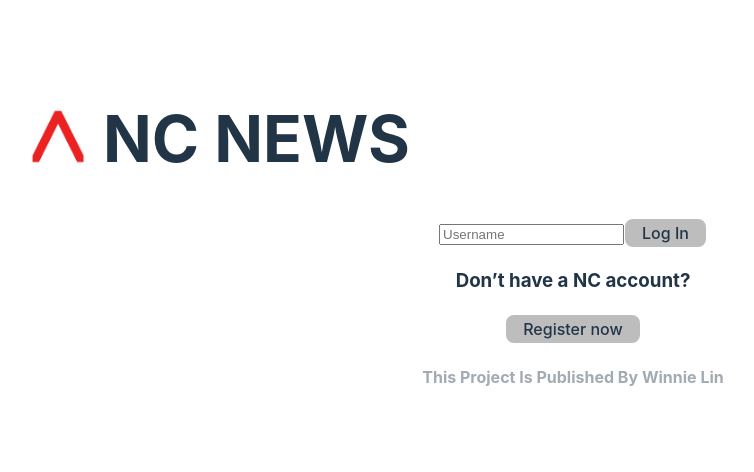
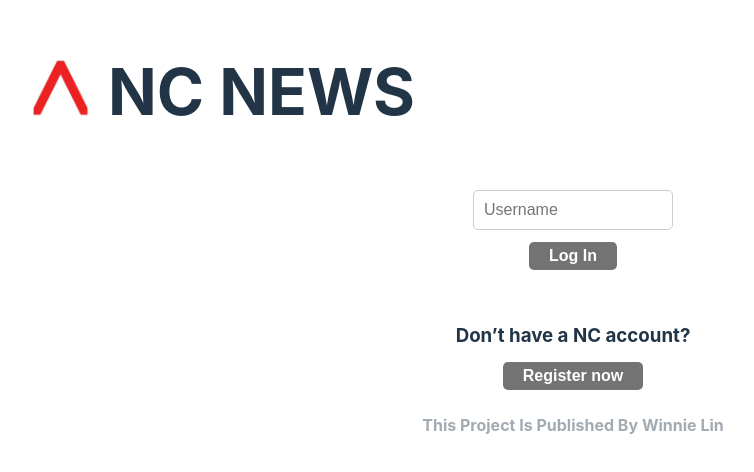
Before and after one commit to WinnieLamS/winnie-fe-nc-news, a React (Vite) app: page /log_in in a window 1280 px wide. Shown: the part 164-636 px from the top of the page, without its empty margins (67-821 px from the left). Built offline with nearby package versions, Linux system fonts and the light colour scheme.

Commit message:
improve LogIn.css"

```diff
--- a/src/App.css
+++ b/src/App.css
@@ -95,20 +95,6 @@ footer {
   height: 5em;
 }
 
-.comment_form button {
-  align-self: center;
-  padding: 10px 20px;
-  border: none;
-  border-radius: 5px;
-  background-color: #2b5886;
-  color: white;
-  cursor: pointer;
-}
-
-.comment_form button:hover {
-  background-color: #0056b3;
-}
-
 .comment_section {
   border: 1px solid #ccc;
   padding: 10px;
--- a/src/Components/Home.jsx
+++ b/src/Components/Home.jsx
@@ -30,13 +30,13 @@ export const Home = () => {
                         </section>
                     ) : (
                         <section>
-                            <button
+                            <h3
                                 type="button"
                                 onClick={() => navigate("/user")}
                                 className="username_button"
                             >
-                                Hello {user.username}!
-                            </button>
+                                Hello {user.username}
+                            </h3>
                         </section>
                     )}
                 </div>
--- a/src/Components/LowerComponenets/CommentSection.jsx
+++ b/src/Components/LowerComponenets/CommentSection.jsx
@@ -67,9 +67,9 @@ export const CommentSection = ({ article, setArticle }) => {
         <>
             {user.username ? (
                 <form className="comment_form" onSubmit={handleCommentSubmit}>
-                    <button type="button" onClick={() => navigate("/user")} className="username_button">
+                    <h3 type="button" onClick={() => navigate("/user")} className="username_button">
                         {user.username}
-                    </button>
+                    </h3>
                     <textarea
                         className="comment_input"
                         placeholder="Write a comment..."
@@ -85,13 +85,10 @@ export const CommentSection = ({ article, setArticle }) => {
                         <button type="button" onClick={() => navigate("/log_in", { state: { from: location } })}>
                             Log In
                         </button>
-                        <button type="button" onClick={() => navigate("/sign_up", { state: { from: location } })}>
-                            Sign Up
-                        </button>
                     </section>
                     <textarea
                         className="comment_input"
-                        placeholder="If you want to write a comment, please log in first."
+                        placeholder="Please log in first."
                         value={newComment}
                         onChange={(e) => setNewComment(e.target.value)}
                         required
--- a/src/Components/LowerComponenets/LogIn.jsx
+++ b/src/Components/LowerComponenets/LogIn.jsx
@@ -5,6 +5,7 @@ import { UserContext } from "../../contexts/UserContext";
 import { ErrorContext } from "../../contexts/ErrorContext";
 import { Error } from "./Error";
 import { Loading } from "./Loading";
+import "../../css/LogIn.css";
 
 export const LogIn = () => {
     const { setUser } = useContext(UserContext);
@@ -48,8 +49,10 @@ export const LogIn = () => {
                 <input placeholder="Username" type="text" onChange={handleChange} required />
                 <button type="button" onClick={handleClick}>Log In</button>
             </form>
-            <h3>Don’t have a NC account?</h3>
-            <button type="button" onClick={()=>navigate("/sign_up", { state: { from: location } })}>Register now</button>
+            <section className="goToSignUp">
+                <h3>Don’t have a NC account?</h3>
+                <button type="button" onClick={() => navigate("/sign_up", { state: { from: location } })}>Register now</button>
+            </section>
         </>
     );
 };
--- a/src/css/Header.css
+++ b/src/css/Header.css
@@ -19,7 +19,7 @@
 
 .header__logo {
     display: inline-flex;
-    width: 90px;
+    width: 95px;
     height: auto;
 }
 
--- /dev/null
+++ b/src/css/LogIn.css
@@ -0,0 +1,25 @@
+form {
+    display: flex;
+    flex-direction: column;
+    align-items: center;
+    gap: 10px;
+    margin: 20px 0;
+}
+
+input[type="text"] {
+    padding: 10px;
+    font-size: 1em;
+    border: 1px solid #ccc;
+    border-radius: 5px;
+    width: 200px;
+    box-sizing: border-box;
+}
+
+.goToSignUp {
+    margin-top: 50px;
+    text-align: center;
+}
+
+.goToSignUp h3 {
+    margin-bottom: 10px;
+}
--- a/src/index.css
+++ b/src/index.css
@@ -38,20 +38,20 @@ h1 {
 }
 
 button {
-  margin: 1px;
-  border-radius: 8px;
-  border: 1px solid transparent;
-  padding: 0.2em 1em;
-  font-size: 1em;
-  font-weight: 500;
-  font-family: inherit;
-  background-color: #1a1a1a;
-  color: white;
-  cursor: pointer;
-  transition: border-color 0.25s;
+  margin: 2px;
+  padding: 5px 20px;
+    font-size: 1em;
+    font-weight: bold;
+    border: none;
+    border-radius: 5px;
+    background-color: grey;
+    color: white;
+    cursor: pointer;
+    transition: background-color 0.3s ease;
 }
+
 button:hover {
-  border-color: #646cff;
+  background-color: black;
 }
 button:focus,
 button:focus-visible {
@@ -67,7 +67,7 @@ button:focus-visible {
     color: #747bff;
   }
   button {
-    background-color: #bdbdbd;
-    color: #213547;
+    background-color: #737373;
+    color: #ffffff;
   }
 }
```
